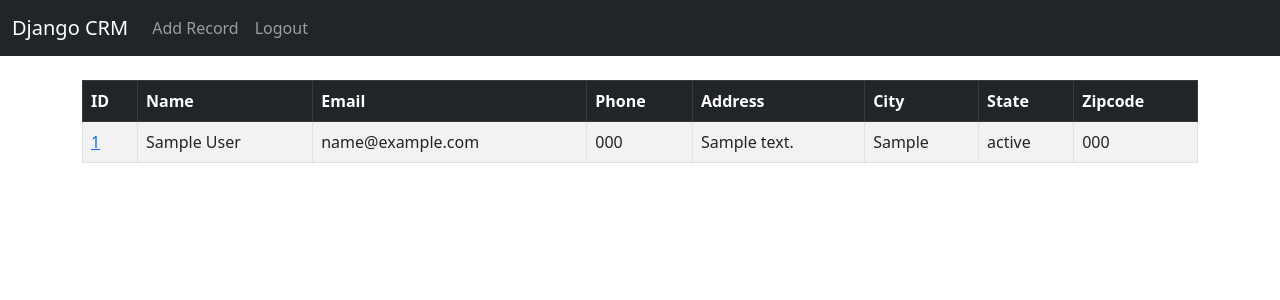
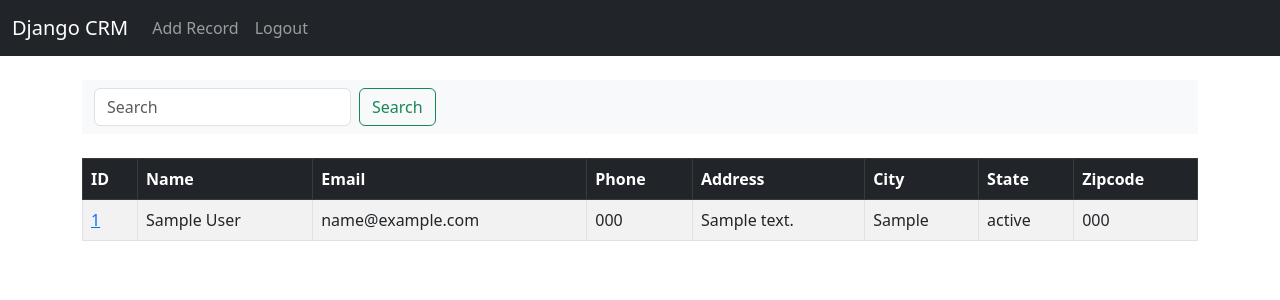
Before and after one commit to nguyenlong1019/Django_CRM, a Django app: page / in a window 1280 px wide. Shown: the top 300 px of the page. Run offline with Django 4.2, Linux system fonts and the light colour scheme; a user stored in the database is signed in; tables that the repository leaves empty hold one stand-in row (values such as "Sample post").

Commit message:
Final Update 1.0

```diff
--- a/website/templates/home.html
+++ b/website/templates/home.html
@@ -5,6 +5,17 @@
 
 
     {% if user.is_authenticated %}
+
+    <nav class="navbar navbar-expand-lg bg-body-tertiary">
+      <div class="container-fluid">
+        <form class="d-flex" role="search" method="GET" action="{% url 'home' %}">
+          <input name="q" class="form-control me-2" type="search" placeholder="Search" aria-label="Search">
+          <button class="btn btn-outline-success" type="submit">Search</button>
+        </form>
+      </div>
+    </nav>
+
+    <br>
 
     <table class="table table-striped table-hover table-bordered">
       <thead class="table-dark">
--- a/website/views.py
+++ b/website/views.py
@@ -4,10 +4,16 @@ from django.contrib.auth.decorators import login_required
 from django.contrib import messages
 from .forms import SignUpForm, AddRecordForm
 from .models import Record
+from django.db.models import Q
 
 
 def home(request):
-    records = Record.objects.all()
+    q = request.GET.get('q') if request.GET.get('q') != None else ''
+    # records = Record.objects.all()
+    records = Record.objects.filter(
+        Q(first_name__icontains=q) |
+        Q(last_name__icontains=q)
+    )
 
     # check to see if logging in
     if request.method == 'POST':
```
